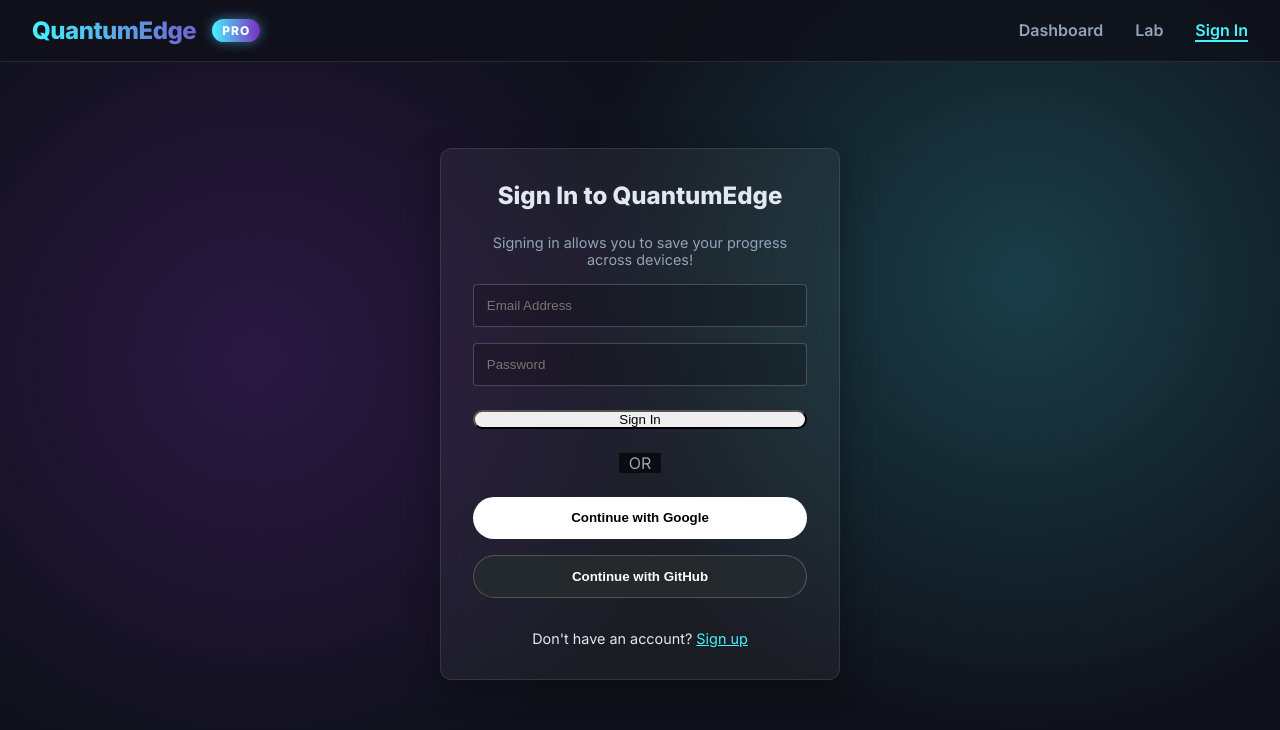
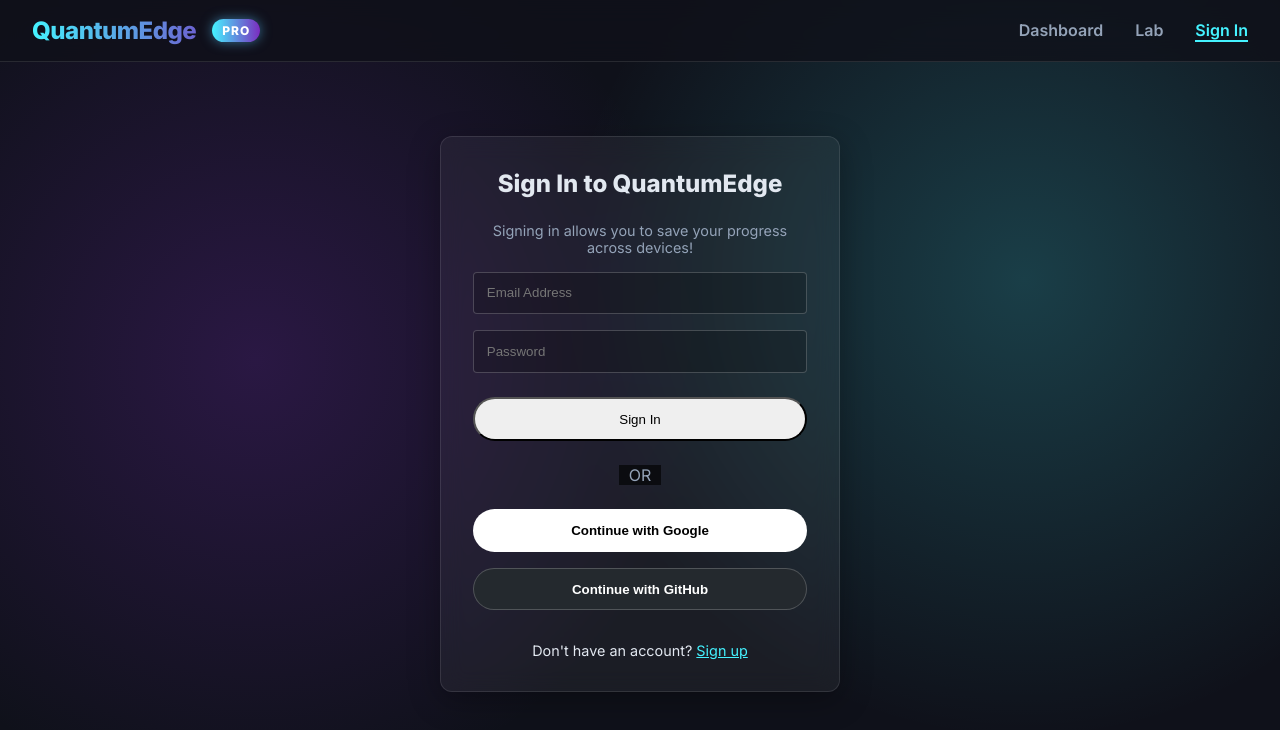
Before and after one commit to Ashutosh-kumar-06/QuantumEdge, a React (Vite) app in the folder frontend/: page /auth in a window 1280 px wide. Shown: the top 730 px of the page. Built offline with nearby package versions, Linux system fonts and the light colour scheme; no server answers.

Commit message:
style: fix sign in button height padding

```diff
--- a/frontend/src/pages/Auth.tsx
+++ b/frontend/src/pages/Auth.tsx
@@ -101,7 +101,7 @@ export default function Auth() {
             required
             style={{ padding: '0.8rem', borderRadius: '4px', border: '1px solid rgba(255,255,255,0.2)', background: 'rgba(0,0,0,0.2)', color: '#fff' }}
           />
-          <button className="start-btn" type="submit" style={{ width: '100%', marginTop: '0.5rem', borderRadius: '24px' }}>
+          <button className="start-btn" type="submit" style={{ width: '100%', marginTop: '0.5rem', borderRadius: '24px', padding: '0.8rem' }}>
             {mode === 'login' ? 'Sign In' : 'Sign Up'}
           </button>
         </form>
```
